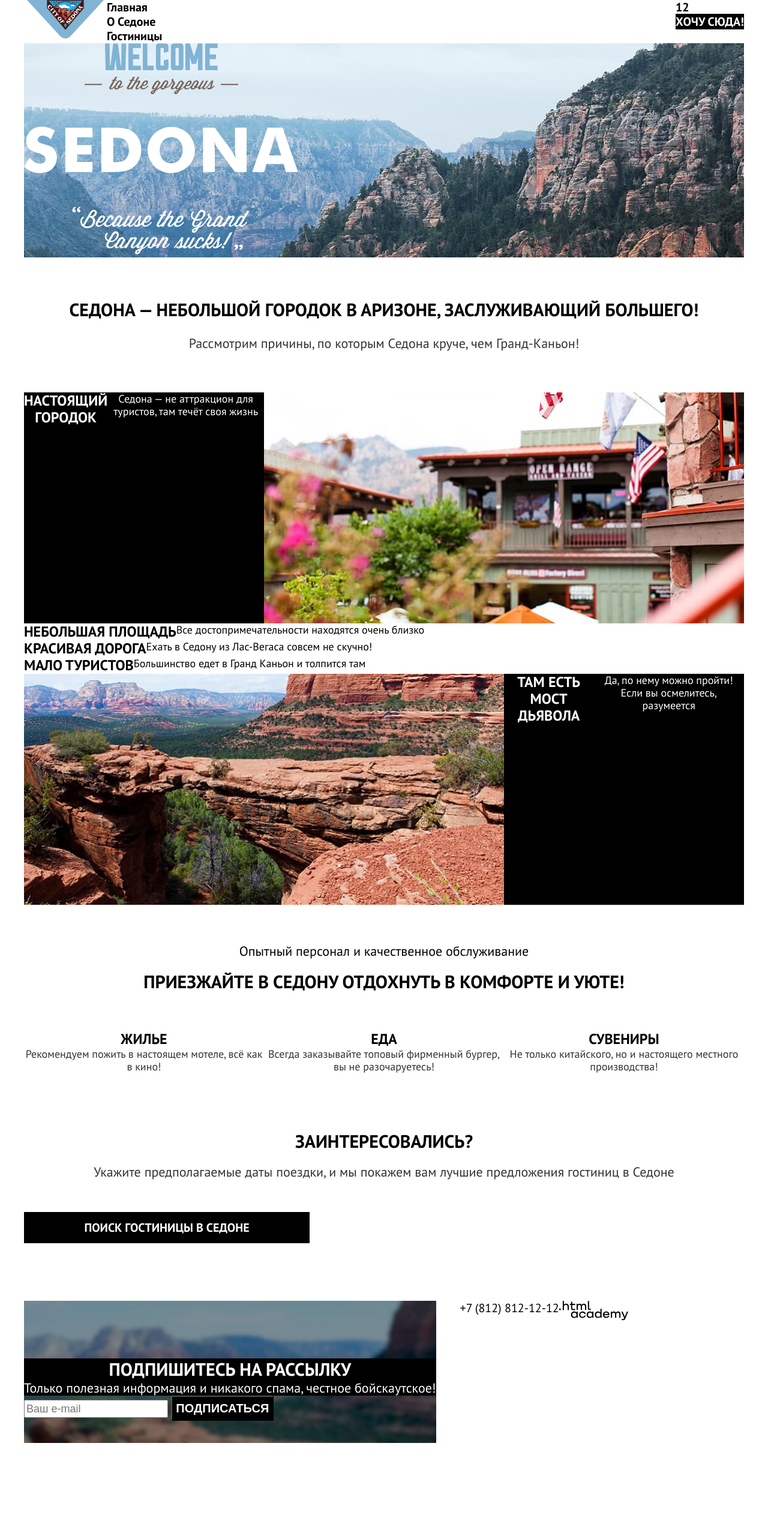
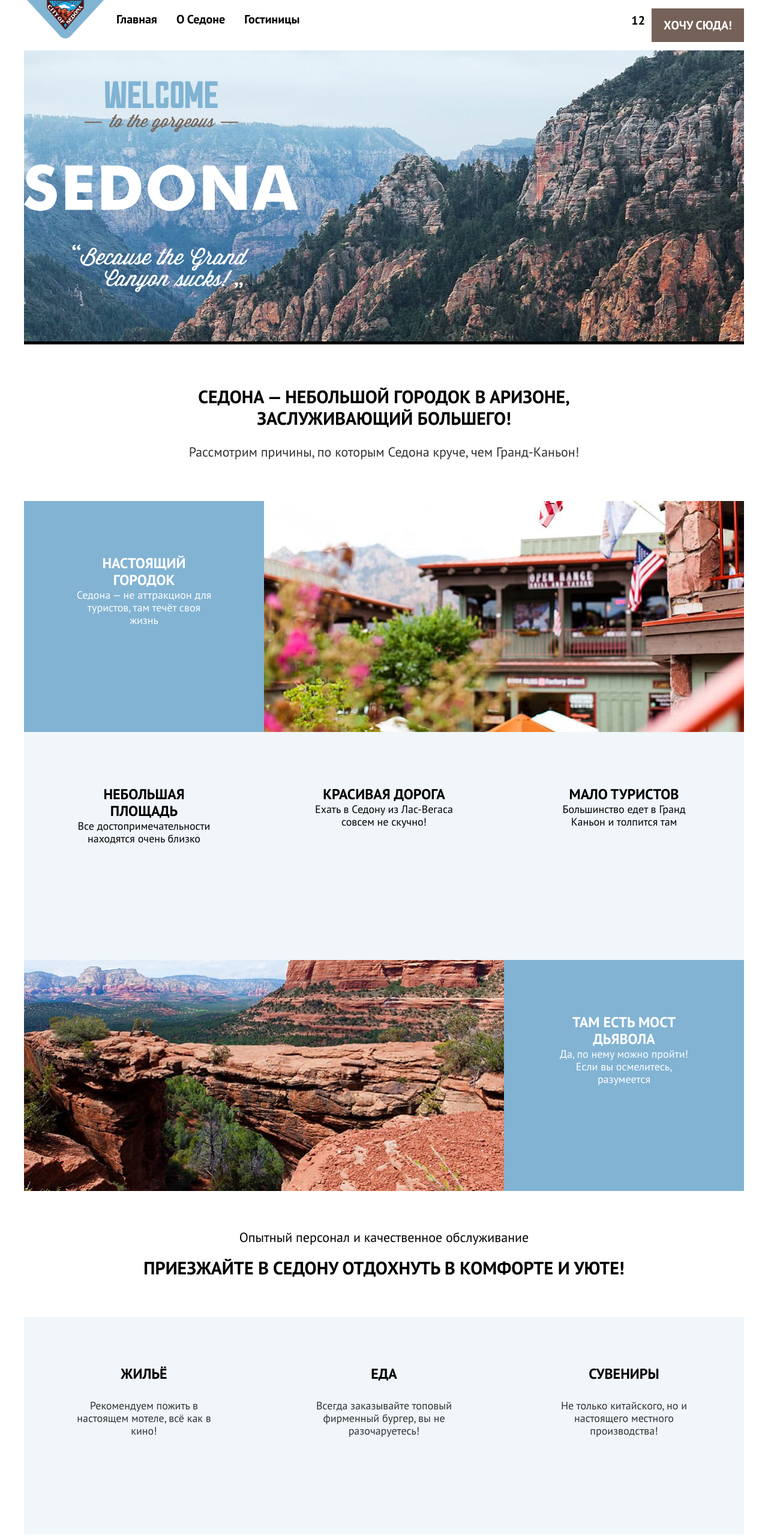
Before and after one commit to htmlacademy-htmlcss/2203063-sedona-1, a plain HTML site: page index.html in a window 1280 px wide. Shown: the top 2560 px of the page at 60% size. Before the commit the page ends 2464 px from the top, so only its background shows below. Drawn offline with Linux system fonts and the light colour scheme.

Commit message:
Добавляет микросетки на флексах

```diff
--- a/index.html
+++ b/index.html
@@ -11,7 +11,7 @@
     <header class="page-header">
       <nav class="navigation">
         <a href="#" class="logo-link">
-          <img src="./images/logo.svg" width="138" height="64" alt="Логотип фирмы Сity of Sedona" class="logo-image">
+          <img src="./images/logo.svg" width="138" height="64" alt="Логотип фирмы Сity of Sedona." class="logo-image">
         </a>
         <ul class="main-menu">
           <li class="main-menu-item">
@@ -54,27 +54,37 @@
         <p class="city-advantages">Седона — небольшой городок в Аризоне, заслуживающий большего!</p>
         <p class="advantages-text">Рассмотрим причины, по которым Седона круче, чем Гранд-Каньон!</p>
         <ul class="advantages-list">
-          <li class="advantages-item">
-            <h3 class="advantages-city-title">Настоящий городок</h3>
-            <p class="advantages-city-description">Седона — не аттракцион для туристов, там течёт своя жизнь</p>
-            <img src="./images/gallery-1.jpg" width="800" height="385" alt="Городская инфраструктура" class="advantages-image">
+          <li class="advantages-item advantages-item-wide">
+            <div class="advantages-item-conteiner">
+            <h3 class="advantages-title">Настоящий городок</h3>
+            <p class="advantages-description">Седона — не аттракцион для туристов, там течёт своя жизнь</p>
+            </div>
+            <img src="./images/gallery-1.jpg" width="800" height="385" alt="Городские дома с флагами." class="advantages-image">
           </li>
           <li class="advantages-item">
+            <div class="advantages-item-conteiner">
             <h3 class="advantages-title">Небольшая площадь</h3>
             <p class="advantages-description">Все достопримечательности находятся очень близко</p>
+            </div>
           </li>
           <li class="advantages-item">
+            <div class="advantages-item-conteiner">
             <h3 class="advantages-title">Красивая дорога</h3>
             <p class="advantages-description">Ехать в Седону из Лас-Вегаса совсем не скучно!</p>
+          </div>
           </li>
           <li class="advantages-item">
+            <div class="advantages-item-conteiner">
             <h3 class="advantages-title">Мало туристов</h3>
             <p class="advantages-description">Большинство едет в Гранд Каньон и толпится там</p>
+          </div>
           </li>
-          <li class="advantages-item">
-            <img src="./images/gallery-2.jpg" width="800" height="385" alt="Мост Дьявола во всем великолепии" class="advantages-image">
-            <h3 class="advantages-city-title">Там есть мост дьявола</h3>
-            <p class="advantages-city-description">Да, по нему можно пройти! Если вы осмелитесь, разумеется</p>
+          <li class="advantages-item advantages-item-wide">
+            <img src="./images/gallery-2.jpg" width="800" height="385" alt="Мост Дьявола в солнечную погоду." class="advantages-image">
+            <div class="advantages-item-conteiner">
+            <h3 class="advantages-title">Там есть мост дьявола</h3>
+            <p class="advantages-description">Да, по нему можно пройти! Если вы осмелитесь, разумеется</p>
+          </div>
           </li>
         </ul>
       </section>
@@ -84,10 +94,10 @@
         <p class="invitation"><strong>Приезжайте в Седону отдохнуть в комфорте и уюте!</strong></p>
         <ul class="recommendations-list">
           <li class="recommendations-item">
-            <h3 class="recommendations-title">Жилье</h3>
+            <h3 class="recommendations-title">Жильё</h3>
             <p class="recommendations-description">Рекомендуем пожить в настоящем мотеле, всё как в кино!</p>
           </li>
-          <li class="recommendations-item">
+          <li class="recommendations-item recommendations-food">
             <h3 class="recommendations-title">Еда</h3>
             <p class="recommendations-description">Всегда заказывайте топовый фирменный бургер, вы не разочаруетесь!</p>
           </li>
@@ -97,11 +107,13 @@
           </li>
         </ul>
       </section>
-      <section class="hotel-search">
+      <section class="search" data-test="search" id="search">
         <h2 class="visually-hidden">Поиск подходящей гостиницы в Седоне</h2>
-        <p class="interest">Заинтересовались?</p>
-        <p class="booking-dates">Укажите предполагаемые даты поездки, и мы покажем вам лучшие предложения гостиниц в Седоне</p>
-        <a href="#" class="hotel-search-link">Поиск гостиницы в Седоне</a>
+        <div class="search-container">
+        <p class="search-title">Заинтересовались?</p>
+        <p class="search-discription">Укажите предполагаемые даты поездки, и мы покажем вам лучшие предложения гостиниц в Седоне</p>
+        <a href="#" class="search-button">Поиск гостиницы в Седоне</a>
+         </div>
       </section>
     </div>
     </main>
@@ -115,6 +127,7 @@
           <button class="newsletter-button" type="submit">Подписаться</button>
         </form>
       </section>
+      <div class="contact-information">
       <section class="footer-social">
         <h2 class="visually-hidden">Социальные сети</h2>
         <ul class="footer-social-list">
@@ -141,10 +154,11 @@
       </section>
       <section class="footer-logo">
         <h2 class="visually-hidden">Лого .html academy</h2>
-        <a href="#" class="html-link">
-          <img src="./images/html-academy.svg" width="115" height="33" alt="Логотип html-academy" class="logo">
+        <a href="https://htmlacademy.ru/" class="html-link">
+          <img src="./images/html-academy.svg" width="115" height="33" alt="Логотип html-academy." class="logo">
         </a>
       </section>
+    </div>
     </div>
     </footer>
   </body>
--- a/styles/styles.css
+++ b/styles/styles.css
@@ -34,7 +34,7 @@ body {
 .visually-hidden {
   position: absolute;
   width: 1px;
-  height: 1px;
+  eight: 1px;
   margin: -1px;
   border: 0;
   padding: 0;
@@ -59,16 +59,21 @@ body {
 }
 
 .main-menu {
-  width: 450px;
+  display: flex;
+  flex-wrap: wrap;
+  width: 550px;
   margin: 0;
   padding: 0;
   list-style: none;
 }
 
 .main-menu-item {
+
 }
 
 .main-menu-link {
+  display: block;
+  padding: 20px 16px;
   font-weight: 700;
   text-align: center;
   color: #000000;
@@ -76,27 +81,39 @@ body {
 }
 
 .user-menu {
+  display: flex;
+  flex-wrap: wrap;
   padding: 0;
   margin: 0;
-  max-width: 350px;
+  max-width: 500px;
   margin-left: auto;
   list-style: none;
 }
 
+.user-menu-item {
+
+}
+
 .user-menu-link {
+  display: block;
+  padding: 22px 11px;
+  min-width: 11px;
+  min-height: 22px;
   font-weight: 700;
   text-align: center;
   color: #000000;
-  text-align: center;
   text-decoration: none;
 }
 
 .favorite-count {}
 
 .user-menu-button {
+  display: block;
+  padding: 16px 20px;
+  margin: 14px 0;
   font-weight: 700;
   color: #ffffff;
-  background-color: #000000;
+  background-color: #756157;
   text-decoration: none;
   text-transform: uppercase;
 }
@@ -120,8 +137,9 @@ flex-grow: 1;
 }
 
 .welcome-image {
+  margin-top: 51px;
+  margin-bottom: 82px;
 }
-
 
 .advantages {
 
@@ -129,14 +147,15 @@ flex-grow: 1;
 
 .city-advantages {
   padding: 0;
-  margin: 0;
   font-weight: 700;
-  text-align: center;
   font-size: 30px;
   line-height: 36px;
   text-transform: uppercase;
+  width: 620px;
+  margin: 0 auto;
   margin-top: 69px;
   margin-bottom: 25px;
+  text-align: center;
 }
 
 .advantages-text {
@@ -146,6 +165,7 @@ flex-grow: 1;
   line-height: 26px;
   text-align: center;
   color: #333333;
+  background-color: #ffffff;
   margin-bottom: 69px;
 }
 
@@ -153,13 +173,27 @@ flex-grow: 1;
   padding: 0;
   margin: 0;
   list-style: none;
+  display: flex;
+  flex-wrap: wrap;
 
 }
 
 .advantages-item {
+  background-color: rgba(131, 179, 211, 0.12);
+}
+
+.advantages-item-wide {
   display: flex;
+  color: #ffffff;
+  background-color: #82B3D3;
+}
 
+.advantages-item-conteiner {
+  width: 230px;
+  min-height: 200px;
+  padding: 90px 85px;
 }
+
 
 .advantages-title {
   margin: 0;
@@ -169,27 +203,8 @@ flex-grow: 1;
   text-transform: uppercase;
 }
 
-.advantages-city-title {
-  margin: 0;
-  font-size: 24px;
-  line-height: 28px;
-  color: #ffffff;
-  background-color: #000000;
-  text-align: center;
-  text-transform: uppercase;
-}
-
 .advantages-description {
   margin: 0;
-  font-size: 18px;
-  line-height: 21px;
-  text-align: center;
-}
-
-.advantages-city-description {
-  margin: 0;
-  color: #ffffff;
-  background-color: #000000;
   font-size: 18px;
   line-height: 21px;
   text-align: center;
@@ -222,13 +237,20 @@ flex-grow: 1;
   padding: 0;
   margin: 0;
   display: flex;
-  justify-content: space-between;
+  justify-content: space-around;
   list-style: none;
 }
 
 .recommendations-item {
   margin: 0;
-  width: 400px;
+  width: 230px;
+  min-height: 200px;
+  padding: 81px 85px;
+  background: rgba(131, 179, 211, 0.12);
+}
+
+.recommendations-food {
+
 }
 
 .recommendations-title {
@@ -237,7 +259,7 @@ flex-grow: 1;
   line-height: 28px;
   text-align: center;
   text-transform: uppercase;
-
+  margin-bottom: 28px;
 }
 
 .recommendations-description {
@@ -248,48 +270,51 @@ flex-grow: 1;
   color: #333333;
 }
 
-.hotel-search {
-  padding-top: 96px;
-  padding-bottom: 96px;
+.search {
+padding-top: 96px;
+padding-bottom: 96px;
 }
 
-.interest {
-  margin: 0;
+.search-container {
+  width: 592px;
+  margin: 0 auto;
+  text-align: center;
+}
+
+.search-title {
+  margin-top: 0;
   font-weight: 700;
   font-size: 30px;
   line-height: 36px;
   text-align: center;
   text-transform: uppercase;
-  margin-bottom: 20px;
+
 }
 
-.booking-dates {
-  margin: 0;
+.search-discription {
   font-size: 22px;
   line-height: 26px;
-  text-align: center;
   color: #333333;
-  margin-bottom: 54px;
+
 }
 
-.hotel-search-link {
-  display: block;
-  width: 376px;
+.search-button {
   text-decoration: none;
-  padding: 8px 50px;
   font-weight: 700;
   font-size: 20px;
   line-height: 36px;
-  color: #FFFFFF;
-  background-color: #000000;
+  color: #ffffff;
+  background-color: #756157;
   text-align: center;
   text-transform: uppercase;
+  border: none;
+  padding: 8px 50px;
 }
 
 .page-footer {}
 
 .page-footer-container {
-  display: flex;
+  display: block;
   width: 1200px;
   margin: 0 auto;
 }
@@ -309,7 +334,6 @@ flex-grow: 1;
   line-height: 36px;
   text-transform: uppercase;
   color: #FFFFFF;
-  background-color: #000000;
   text-align: center;
   text-transform: uppercase;
 }
@@ -319,8 +343,7 @@ flex-grow: 1;
   font-size: 22px;
   line-height: 26px;
   text-align: center;
-  color: #FFFFFF;
-  background-color: #000000;
+  color: #ffffff;
   text-align: center;
 }
 
@@ -335,10 +358,16 @@ line-height: 24px;
 font-weight: 700;
 font-size: 20px;
 line-height: 36px;
-color: #FFFFFF;
-background-color: #000000;
+color: #ffffff;
+background-color:#82B3D3;
 text-align: center;
 text-transform: uppercase;
+}
+
+.contact-information{
+  display: flex;
+  flex-wrap: wrap;
+  justify-content: space-between;
 }
 
 .footer-social {}
@@ -358,9 +387,16 @@ text-transform: uppercase;
 .footer-contact {}
 
 .footer-contact-phone {
+  display: block;
+  padding: 5px 195px;
+  margin-top: 40px;
+  margin-bottom: 30px;
+  font-size: 40px;
+  line-height: 40px;
   text-decoration: none;
   color: #000000;
   text-align: center;
+  text-transform: uppercase;
 }
 
 .footer-logo {}
```
